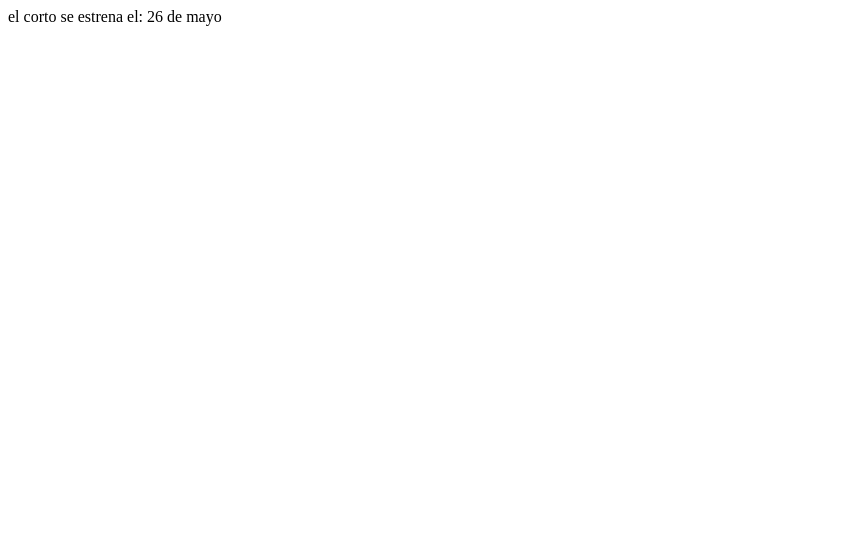
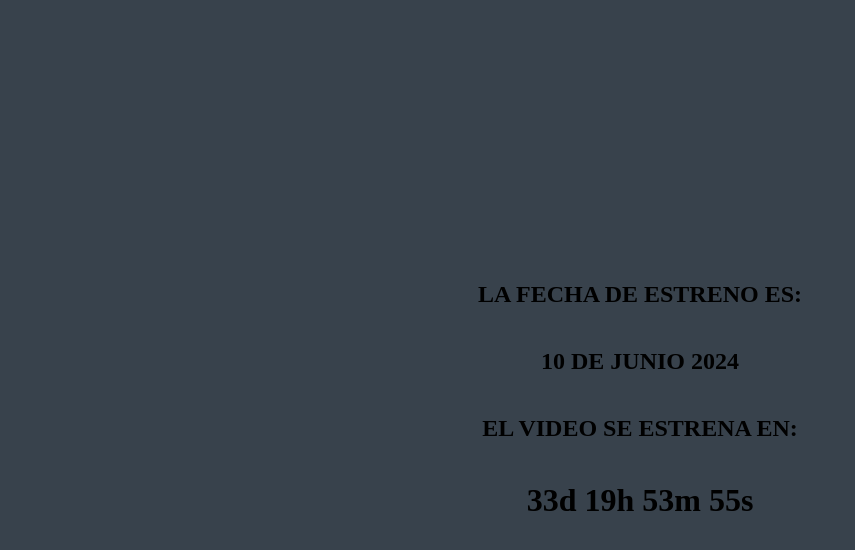
Before and after one commit to NavarroFran/RenovatioFilmsPuzzle, a plain HTML site: page fecha.html in a window 1280 px wide. Shown: the whole page, without its empty margins (0-855 px from the left). Drawn offline with Linux system fonts and the light colour scheme.

Commit message:
primera versión pantalla fecha

```diff
--- /dev/null
+++ b/css/fecha.css
@@ -0,0 +1,18 @@
+*{
+    margin: 0;
+    padding: 0;
+    box-sizing: border-box;
+}
+
+body{
+    background-color: #38424C;
+}
+
+container{
+    display: flex;
+    justify-content: center;
+    align-items: center;
+    flex-direction: column;
+    height: 100vh;
+    gap: 5vh;
+}
--- a/fecha.html
+++ b/fecha.html
@@ -1 +1,30 @@
-el corto se estrena el: 26 de mayo
+<!DOCTYPE html>
+<html lang="en">
+<head>
+    <meta charset="UTF-8">
+    <meta name="viewport" content="width=device-width, initial-scale=1.0">
+    <title>Renovation Films</title>
+    <link rel="stylesheet" href="css/fecha.css">
+</head>
+<body>
+    <container>
+        <div>
+            <h2>
+                LA FECHA DE ESTRENO ES:
+            </h2>
+        </div>
+        <div>
+            <h2>
+                10 DE JUNIO 2024
+            </h2>
+        </div>
+        <div>
+            <h2>EL VIDEO SE ESTRENA EN:</h2>
+        </div>
+        <div>
+            <h1 id="contador"></h1>
+        </div>
+    </container>
+    <script src="js/fecha.js"></script>
+</body>
+</html>
--- /dev/null
+++ b/js/fecha.js
@@ -0,0 +1,27 @@
+var countDownDate = new Date("JUN 10, 2024 19:00:00").getTime();
+
+// Update the count down every 1 second
+var x = setInterval(function() {
+
+  // Get today's date and time
+  var now = new Date().getTime();
+
+  // Find the distance between now and the count down date
+  var distance = countDownDate - now;
+
+  // Time calculations for days, hours, minutes and seconds
+  var days = Math.floor(distance / (1000 * 60 * 60 * 24));
+  var hours = Math.floor((distance % (1000 * 60 * 60 * 24)) / (1000 * 60 * 60));
+  var minutes = Math.floor((distance % (1000 * 60 * 60)) / (1000 * 60));
+  var seconds = Math.floor((distance % (1000 * 60)) / 1000);
+
+  // Display the result in the element with id="demo"
+  document.getElementById("contador").innerHTML = days + "d " + hours + "h "
+  + minutes + "m " + seconds + "s ";
+
+  // If the count down is finished, write some text
+  if (distance < 0) {
+    clearInterval(x);
+    document.getElementById("contador").innerHTML = "YA SE ESTRENÓ";
+  }
+}, 1000);
```
